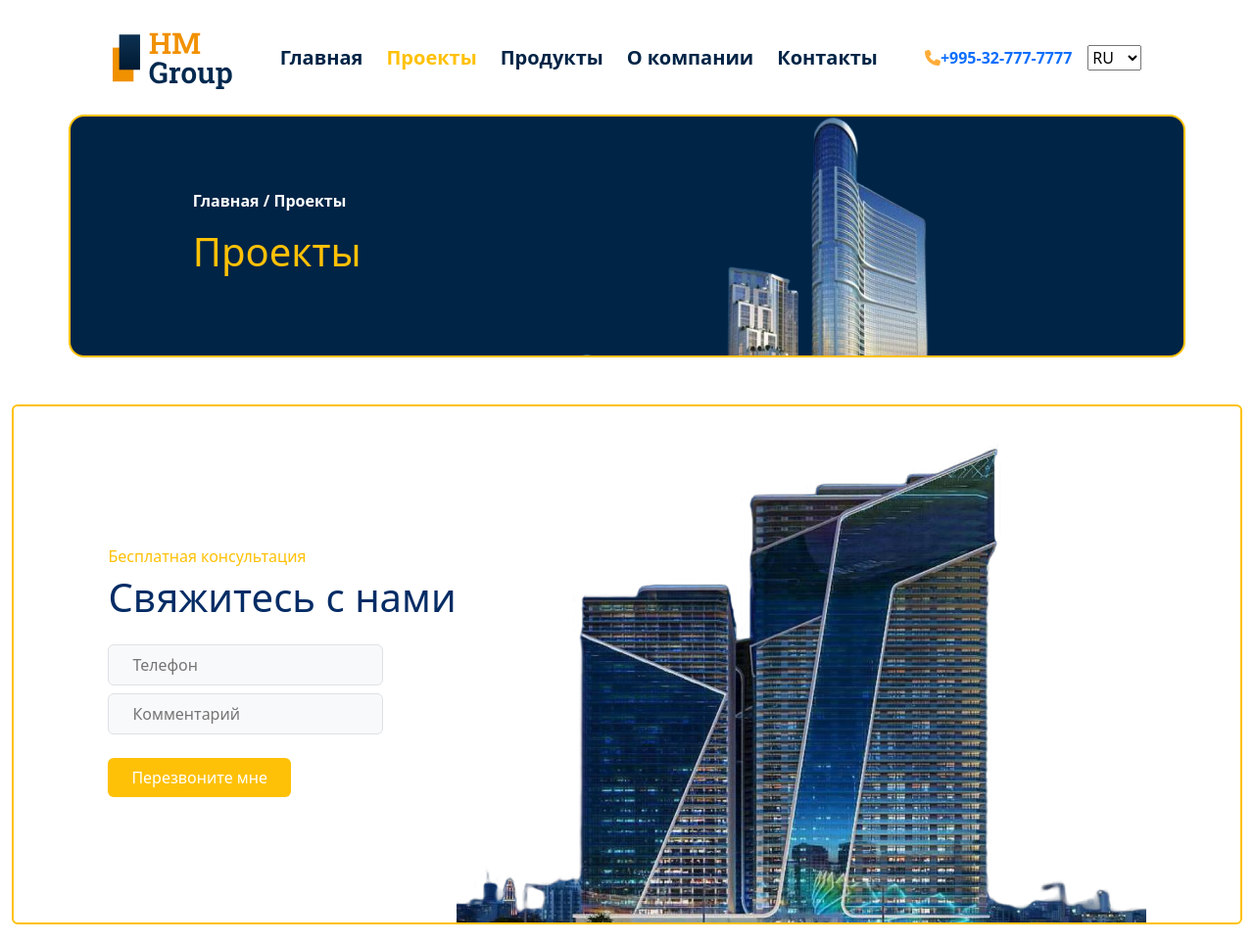
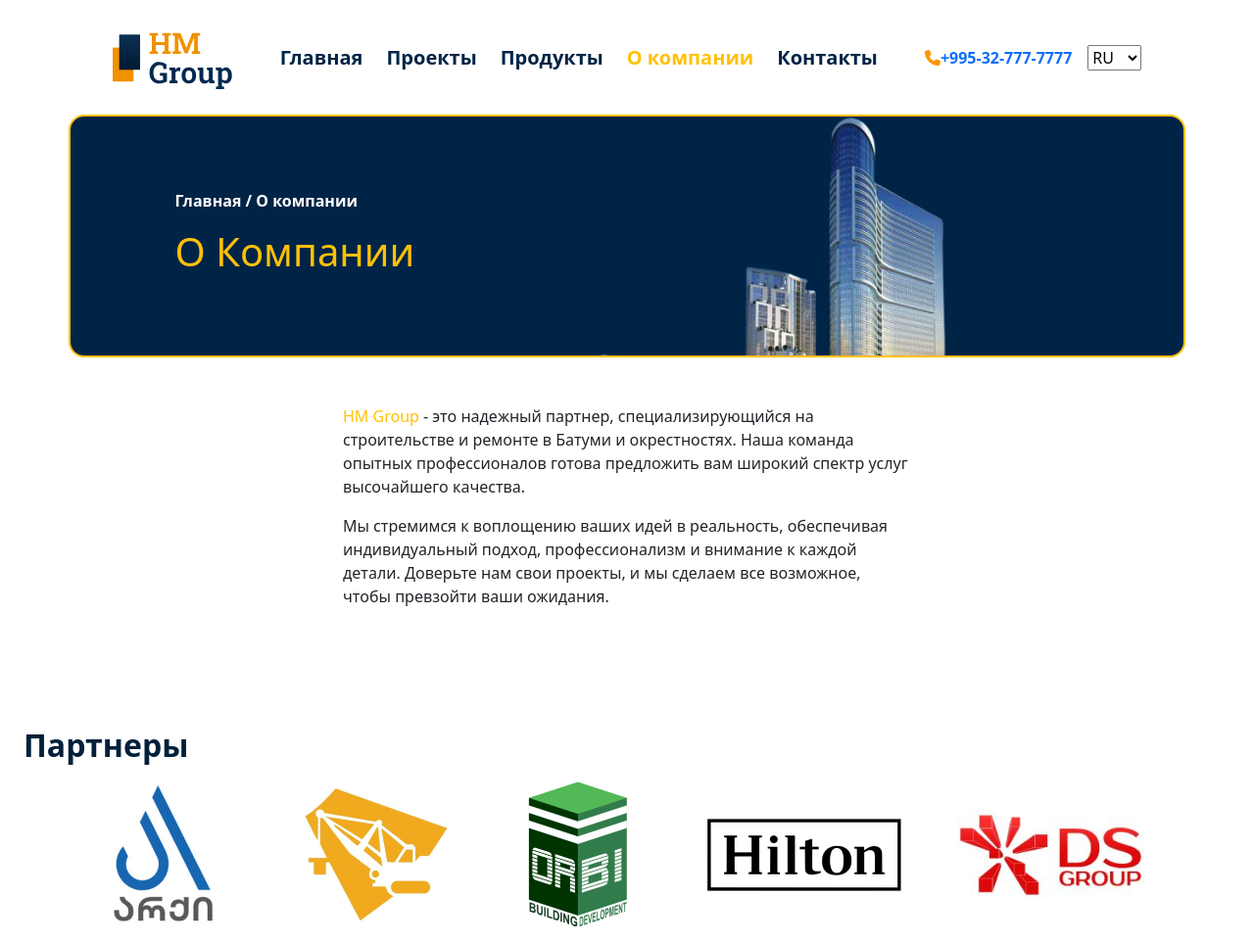
Before and after one commit to ins0titud3/webka2, a plain HTML site: page aboutCompany/aboutCompany.html in a window 1280 px wide. Shown: the top 964 px of the page at 98% size. Drawn offline with nearby package versions, Linux system fonts and the light colour scheme.

Commit message:
finish:about Company

```diff
--- a/aboutCompany/aboutCompany.html
+++ b/aboutCompany/aboutCompany.html
@@ -2,7 +2,7 @@
 <html lang="en">
 <head>
     <meta charset="UTF-8">
-    <title>Projects</title>
+    <title>О Компании</title>
     <link href="https://cdn.jsdelivr.net/npm/bootstrap@5.3.2/dist/css/bootstrap.min.css" rel="stylesheet" integrity="sha384-T3c6CoIi6uLrA9TneNEoa7RxnatzjcDSCmG1MXxSR1GAsXEV/Dwwykc2MPK8M2HN" crossorigin="anonymous">
     <meta name="viewport" content="width=device-width, initial-scale=1.0">
     <link rel="stylesheet" href="./style.css">
@@ -14,9 +14,9 @@
         <div class="links column justify-content-center align-items-center pt-3">
             <ul class="list-unstyled d-flex column gap-4 fs-5">
                 <li><a href="#" class="text-decoration-none">Главная</a></li>
-                <li class="text-warning">Проекты</li>
+                <li><a href="#" class="text-decoration-none">Проекты</a></li>
                 <li><a href="#" class="text-decoration-none">Продукты</a></li>
-                <li><a href="#" class="text-decoration-none">О компании</a></li>
+                <li class="text-warning">О компании</li>
                 <li><a href="#" class="text-decoration-none">Контакты</a></li>
             </ul>
         </div>
@@ -41,14 +41,36 @@
     <div class="section-link p-0">
         <div class="section-link-content d-flex column justify-content-around align-items-center position-relative container rounded-4 border border-warning border-2">
             <div class="position-relative">
-                <p class="text-white"><a href="#" class="text-white text-decoration-none">Главная</a> / <a href="#" class="text-white text-decoration-none">Проекты</a></p>
-                <h1 class="text-warning fs-1">Проекты</h1>
+                <p class="text-white"><a href="#" class="text-white text-decoration-none">Главная</a> / <a href="#" class="text-white text-decoration-none">О компании</a></p>
+                <h1 class="text-warning fs-1">О Компании</h1>
             </div>
             <img src="./image/section-links.png" class="img-fluid position-relative" alt="">
         </div>
     </div>
 </header>
-<main class="d-flex row justify-content-around align-items-center">
+<main class="d-flex row">
+    <div class="main-title container mt-5">
+        <p class="container">
+            <span class="text-warning"> HM Group </span> - это надежный партнер, специализирующийся на строительстве и ремонте в Батуми и окрестностях. Наша команда опытных профессионалов готова предложить вам широкий спектр услуг высочайшего качества.
+        </p>
+        <p class="container ">
+            Мы стремимся к воплощению ваших идей в реальность, обеспечивая индивидуальный подход, профессионализм и внимание к каждой детали. Доверьте нам свои проекты, и мы сделаем все возможное, чтобы превзойти ваши ожидания.
+        </p>
+    </div>
+    <div class="d-flex row justify-content-center align-items-center">
+        <div class="fs-2 fw-semibold text-start" style="color:#03203A; margin-top: 100px;">
+            Партнеры
+        </div>
+        <div class="d-flex column justify-content-center align-items-center">
+            <div class="d-flex column justify-content-center align-items-center flex-wrap gap-5">
+                <img class="img-fluid w-20" src="./image/partner1.png">
+                <img class="img-fluid w-20" src="./image/partner2.png">
+                <img class="img-fluid w-20" src="./image/partner3.png">
+                <img class="img-fluid w-20" src="./image/partner4.png">
+                <img class="img-fluid w-20" src="./image/partner5.png">
+            </div>
+        </div>
+    </div>
 
 </main>
 <footer class="d-inline-flex row justify-content-center align-items-center  pt-5">
@@ -85,10 +107,15 @@
                         <svg xmlns="http://www.w3.org/2000/svg" height="1em" viewBox="0 0 512 512"><!--! Font Awesome Free 6.4.2 by @fontawesome - https://fontawesome.com License - https://fontawesome.com/license (Commercial License) Copyright 2023 Fonticons, Inc. --><style>svg{fill:#ffac38}</style><path d="M164.9 24.6c-7.7-18.6-28-28.5-47.4-23.2l-88 24C12.1 30.2 0 46 0 64C0 311.4 200.6 512 448 512c18 0 33.8-12.1 38.6-29.5l24-88c5.3-19.4-4.6-39.7-23.2-47.4l-96-40c-16.3-6.8-35.2-2.1-46.3 11.6L304.7 368C234.3 334.7 177.3 277.7 144 207.3L193.3 167c13.7-11.2 18.4-30 11.6-46.3l-40-96z"/></svg>
                         <a href="tel:+995-32-777-7777" class="text-decoration-none text-primary-emphasis fs-5 fw-semibold">+995-32-777-7777</a>
                     </span>
-                <span>
-                        <svg xmlns="http://www.w3.org/2000/svg" height="1em" viewBox="0 0 512 512"><!--! Font Awesome Free 6.4.2 by @fontawesome - https://fontawesome.com License - https://fontawesome.com/license (Commercial License) Copyright 2023 Fonticons, Inc. --><style>svg{fill:#ffac38}</style><path d="M164.9 24.6c-7.7-18.6-28-28.5-47.4-23.2l-88 24C12.1 30.2 0 46 0 64C0 311.4 200.6 512 448 512c18 0 33.8-12.1 38.6-29.5l24-88c5.3-19.4-4.6-39.7-23.2-47.4l-96-40c-16.3-6.8-35.2-2.1-46.3 11.6L304.7 368C234.3 334.7 177.3 277.7 144 207.3L193.3 167c13.7-11.2 18.4-30 11.6-46.3l-40-96z"/></svg>
-                        <a href="tel:+995-32-887-7927" class="text-decoration-none text-primary-emphasis fs-5 fw-semibold">+995-32-887-7927</a>
+                    <span>
+                            <svg xmlns="http://www.w3.org/2000/svg" height="1em" viewBox="0 0 512 512"><!--! Font Awesome Free 6.4.2 by @fontawesome - https://fontawesome.com License - https://fontawesome.com/license (Commercial License) Copyright 2023 Fonticons, Inc. --><style>svg{fill:#ffac38}</style><path d="M164.9 24.6c-7.7-18.6-28-28.5-47.4-23.2l-88 24C12.1 30.2 0 46 0 64C0 311.4 200.6 512 448 512c18 0 33.8-12.1 38.6-29.5l24-88c5.3-19.4-4.6-39.7-23.2-47.4l-96-40c-16.3-6.8-35.2-2.1-46.3 11.6L304.7 368C234.3 334.7 177.3 277.7 144 207.3L193.3 167c13.7-11.2 18.4-30 11.6-46.3l-40-96z"/></svg>
+                            <a href="tel:+995-32-887-7927" class="text-decoration-none text-primary-emphasis fs-5 fw-semibold">+995-32-887-7927</a>
                     </span>
+                    <div class="d-flex gap-1 align-self-end mt-3">
+                        <a href="#"><svg xmlns="http://www.w3.org/2000/svg" height="2em" viewBox="0 0 448 512"><!--! Font Awesome Free 6.4.2 by @fontawesome - https://fontawesome.com License - https://fontawesome.com/license (Commercial License) Copyright 2023 Fonticons, Inc. --><style>svg{fill:#ffea00}</style><path d="M224,202.66A53.34,53.34,0,1,0,277.36,256,53.38,53.38,0,0,0,224,202.66Zm124.71-41a54,54,0,0,0-30.41-30.41c-21-8.29-71-6.43-94.3-6.43s-73.25-1.93-94.31,6.43a54,54,0,0,0-30.41,30.41c-8.28,21-6.43,71.05-6.43,94.33S91,329.26,99.32,350.33a54,54,0,0,0,30.41,30.41c21,8.29,71,6.43,94.31,6.43s73.24,1.93,94.3-6.43a54,54,0,0,0,30.41-30.41c8.35-21,6.43-71.05,6.43-94.33S357.1,182.74,348.75,161.67ZM224,338a82,82,0,1,1,82-82A81.9,81.9,0,0,1,224,338Zm85.38-148.3a19.14,19.14,0,1,1,19.13-19.14A19.1,19.1,0,0,1,309.42,189.74ZM400,32H48A48,48,0,0,0,0,80V432a48,48,0,0,0,48,48H400a48,48,0,0,0,48-48V80A48,48,0,0,0,400,32ZM382.88,322c-1.29,25.63-7.14,48.34-25.85,67s-41.4,24.63-67,25.85c-26.41,1.49-105.59,1.49-132,0-25.63-1.29-48.26-7.15-67-25.85s-24.63-41.42-25.85-67c-1.49-26.42-1.49-105.61,0-132,1.29-25.63,7.07-48.34,25.85-67s41.47-24.56,67-25.78c26.41-1.49,105.59-1.49,132,0,25.63,1.29,48.33,7.15,67,25.85s24.63,41.42,25.85,67.05C384.37,216.44,384.37,295.56,382.88,322Z"/></svg></a>
+                        <a href="#"><svg xmlns="http://www.w3.org/2000/svg" height="2em" viewBox="0 0 448 512"><!--! Font Awesome Free 6.4.2 by @fontawesome - https://fontawesome.com License - https://fontawesome.com/license (Commercial License) Copyright 2023 Fonticons, Inc. --><style>svg{fill:#ffbb00}</style><path d="M400 32H48A48 48 0 0 0 0 80v352a48 48 0 0 0 48 48h137.25V327.69h-63V256h63v-54.64c0-62.15 37-96.48 93.67-96.48 27.14 0 55.52 4.84 55.52 4.84v61h-31.27c-30.81 0-40.42 19.12-40.42 38.73V256h68.78l-11 71.69h-57.78V480H400a48 48 0 0 0 48-48V80a48 48 0 0 0-48-48z"/></svg></a>
+                        <a href="#"><svg xmlns="http://www.w3.org/2000/svg" height="2em" viewBox="0 0 448 512"><!--! Font Awesome Free 6.4.2 by @fontawesome - https://fontawesome.com License - https://fontawesome.com/license (Commercial License) Copyright 2023 Fonticons, Inc. --><style>svg{fill:#ff9500}</style><path d="M224 122.8c-72.7 0-131.8 59.1-131.9 131.8 0 24.9 7 49.2 20.2 70.1l3.1 5-13.3 48.6 49.9-13.1 4.8 2.9c20.2 12 43.4 18.4 67.1 18.4h.1c72.6 0 133.3-59.1 133.3-131.8 0-35.2-15.2-68.3-40.1-93.2-25-25-58-38.7-93.2-38.7zm77.5 188.4c-3.3 9.3-19.1 17.7-26.7 18.8-12.6 1.9-22.4.9-47.5-9.9-39.7-17.2-65.7-57.2-67.7-59.8-2-2.6-16.2-21.5-16.2-41s10.2-29.1 13.9-33.1c3.6-4 7.9-5 10.6-5 2.6 0 5.3 0 7.6.1 2.4.1 5.7-.9 8.9 6.8 3.3 7.9 11.2 27.4 12.2 29.4s1.7 4.3.3 6.9c-7.6 15.2-15.7 14.6-11.6 21.6 15.3 26.3 30.6 35.4 53.9 47.1 4 2 6.3 1.7 8.6-1 2.3-2.6 9.9-11.6 12.5-15.5 2.6-4 5.3-3.3 8.9-2 3.6 1.3 23.1 10.9 27.1 12.9s6.6 3 7.6 4.6c.9 1.9.9 9.9-2.4 19.1zM400 32H48C21.5 32 0 53.5 0 80v352c0 26.5 21.5 48 48 48h352c26.5 0 48-21.5 48-48V80c0-26.5-21.5-48-48-48zM223.9 413.2c-26.6 0-52.7-6.7-75.8-19.3L64 416l22.5-82.2c-13.9-24-21.2-51.3-21.2-79.3C65.4 167.1 136.5 96 223.9 96c42.4 0 82.2 16.5 112.2 46.5 29.9 30 47.9 69.8 47.9 112.2 0 87.4-72.7 158.5-160.1 158.5z"/></svg></a>
+                    </div>
             </div>
         </div>
         <div class="bg-dark d-flex justify-content-between mt-5 p-4">
--- a/aboutCompany/style.css
+++ b/aboutCompany/style.css
@@ -95,6 +95,9 @@ span a{
 .footer-nav-content div {
     max-width: 25%;
 }
+.main-title{
+    width:50%;
+}
 
 
 @media (max-width: 820px){
@@ -133,5 +136,7 @@ span a{
     .links{
         display: none;
     }
-
+    .main-title{
+        width:100%;
+    }
 }
```
